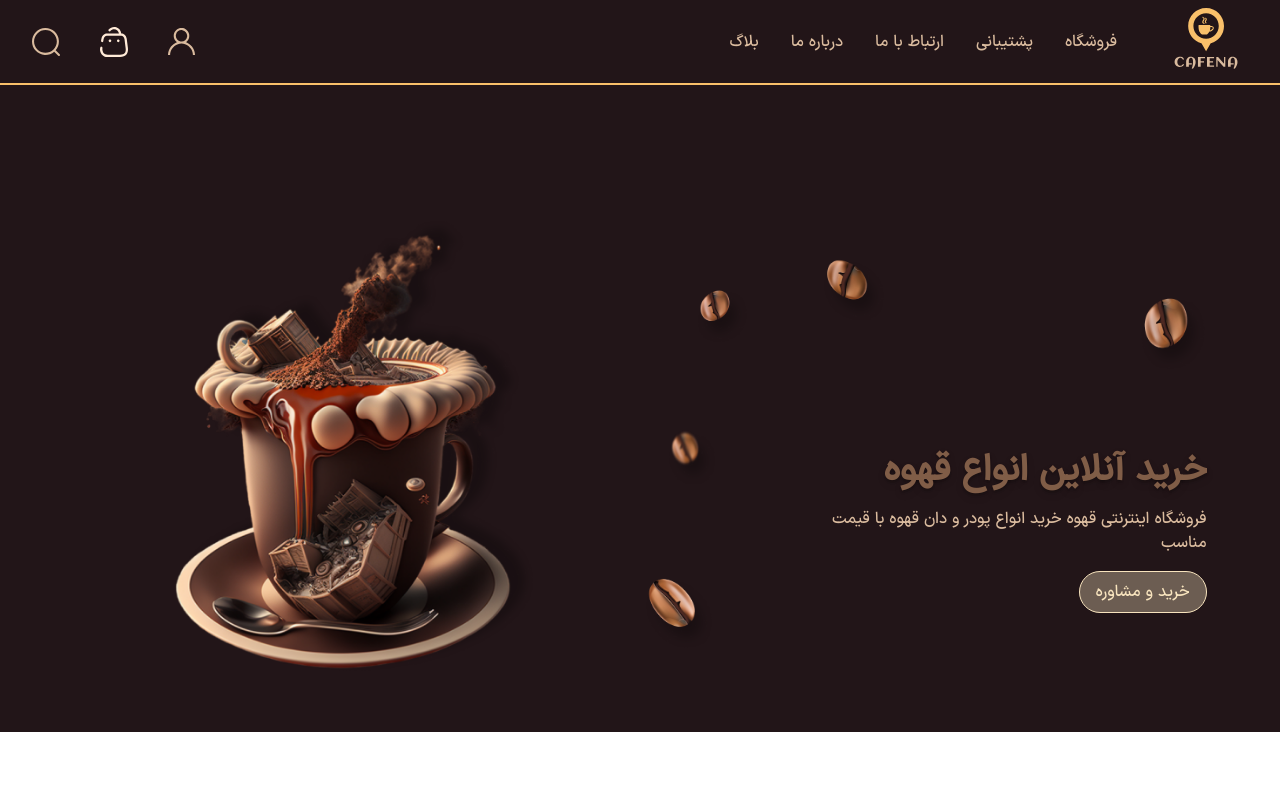
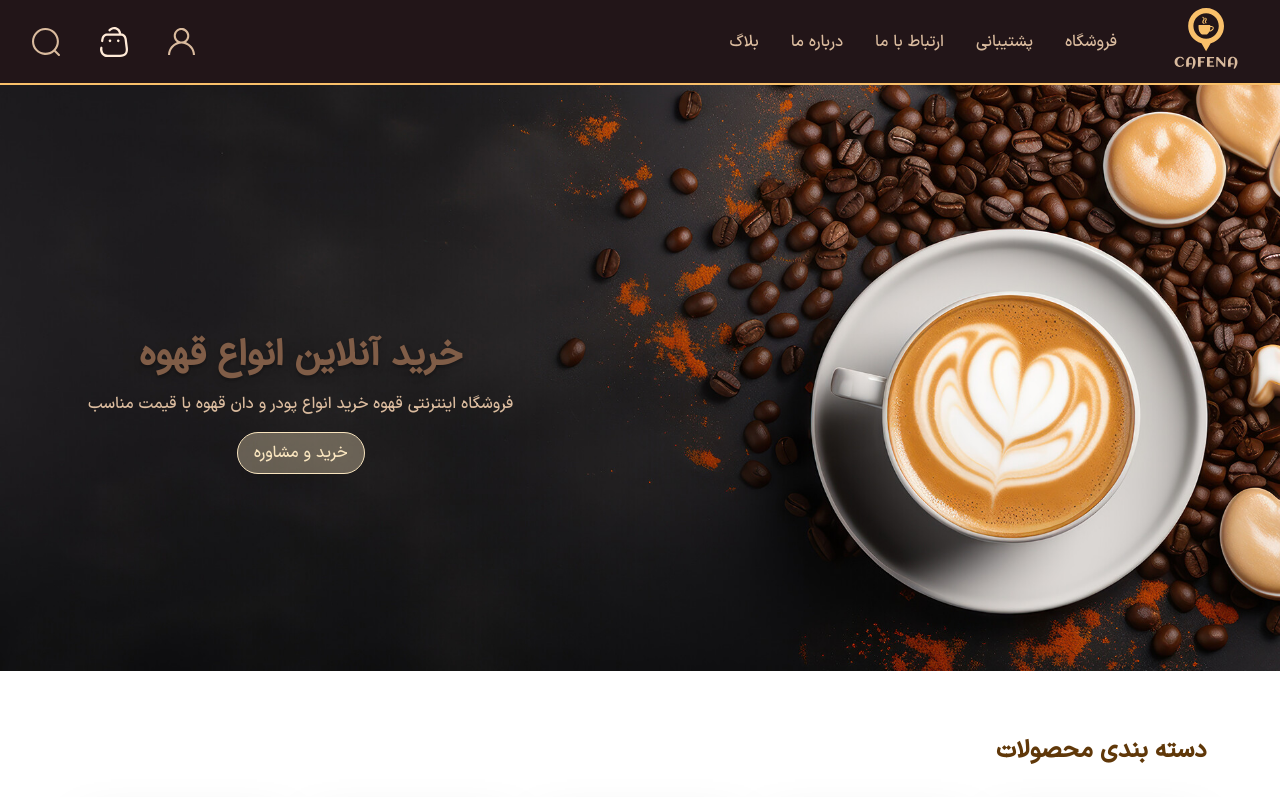
Before and after one commit to Mohammad2954/coffee-shop, a React (Vite) app: page / in a window 1280 px wide. Shown: the top 797 px of the page. Built offline with nearby package versions, Linux system fonts and the light colour scheme.

Commit message:
fix: fix loader image

```diff
--- a/src/components/Headre/Mainheader.jsx
+++ b/src/components/Headre/Mainheader.jsx
@@ -1,30 +1,48 @@
 function Mainheader() {
   return (
-    <div className="bg-coffee-bg  sm:p-0 pb-[80px]">
-      <div className="pt-[85px] flex flex-col-reverse sm:grid  sm:grid-cols-2 items-center justify-between max-w-content mx-auto px-8">
-        <div>
-          <div className=" relative ">
+    // <div className="bg-coffee-bg  sm:p-0 pb-[80px]">
+    //   <div className="">
+    //     <img src="" alt="" />
+    //     <div>
+    //       {/* <div className=" relative ">
+    //         <img
+    //           className="hidden sm:block w-full z-10 relative"
+    //           src="/img/imageheader1.png"
+    //           alt=""
+    //         /> */}
+    //         <div className="text-center mx-auto sm:text-start sm:mt-0 mt-16 sm:absolute z-10  sm:w-2/3 top-1/2 flex gap-4 flex-col">
+    //           <h2 className="text-4xl font-bold text-[#805D47] text-shadow-lg">
+    //             خرید آنلاین انواع قهوه
+    //           </h2>
+    //           <p className="text-text-header">
+    //             فروشگاه اینترنتی قهوه خرید انواع پودر و دان قهوه با قیمت مناسب
+    //           </p>
+    //           <button className="mx-auto sm:mr-0 bg-bg-btn p-2 w-32 border border-[#F8E4BE] rounded-full text-[#F8E4BE]">
+    //             خرید و مشاوره
+    //           </button>
+    //         </div>
+    //       </div>
+    //     </div>
+    //     {/* <div className="hidden sm:block">
+    //       <img className="w-full " src="/img/imageheader2.png" alt="" />
+    //     </div> */}
+    //   </div>
+    <div className="relative bg-coffee-bg">
       <img
-              className="hidden sm:block w-full z-10 relative"
-              src="/img/imageheader1.png"
+        src="/img/loader/loaderimg.jpg"
         alt=""
+        className="mt-[-84px] hidden sm:block"
       />
-            <div className="text-center mx-auto sm:text-start sm:mt-0 mt-16 sm:absolute z-10  sm:w-2/3 top-1/2 flex gap-4 flex-col">
-              <h2 className="text-4xl font-bold text-[#805D47] text-shadow-lg">
+      <div className="text-center mx-auto sm:text-start sm:mt-0 py-28 sm:py-0 sm:absolute z-10 left-22 top-1/2 flex gap-4 flex-col">
+        <h2 className="text-4xl font-bold text-[#805D47] text-shadow-lg text-center">
           خرید آنلاین انواع قهوه
         </h2>
         <p className="text-text-header">
           فروشگاه اینترنتی قهوه خرید انواع پودر و دان قهوه با قیمت مناسب
         </p>
-              <button className="mx-auto sm:mr-0 bg-bg-btn p-2 w-32 border border-[#F8E4BE] rounded-full text-[#F8E4BE]">
+        <button className="mx-auto  bg-bg-btn p-2 w-32 border border-[#F8E4BE] rounded-full text-[#F8E4BE]">
           خرید و مشاوره
         </button>
-            </div>
-          </div>
-        </div>
-        <div className="hidden sm:block">
-          <img className="w-full " src="/img/imageheader2.png" alt="" />
-        </div>
       </div>
     </div>
   );
```
Also changed, not shown: public/img/loader/loaderimg.jpg (added). Lines whose indentation alone changed are shown as unchanged.
